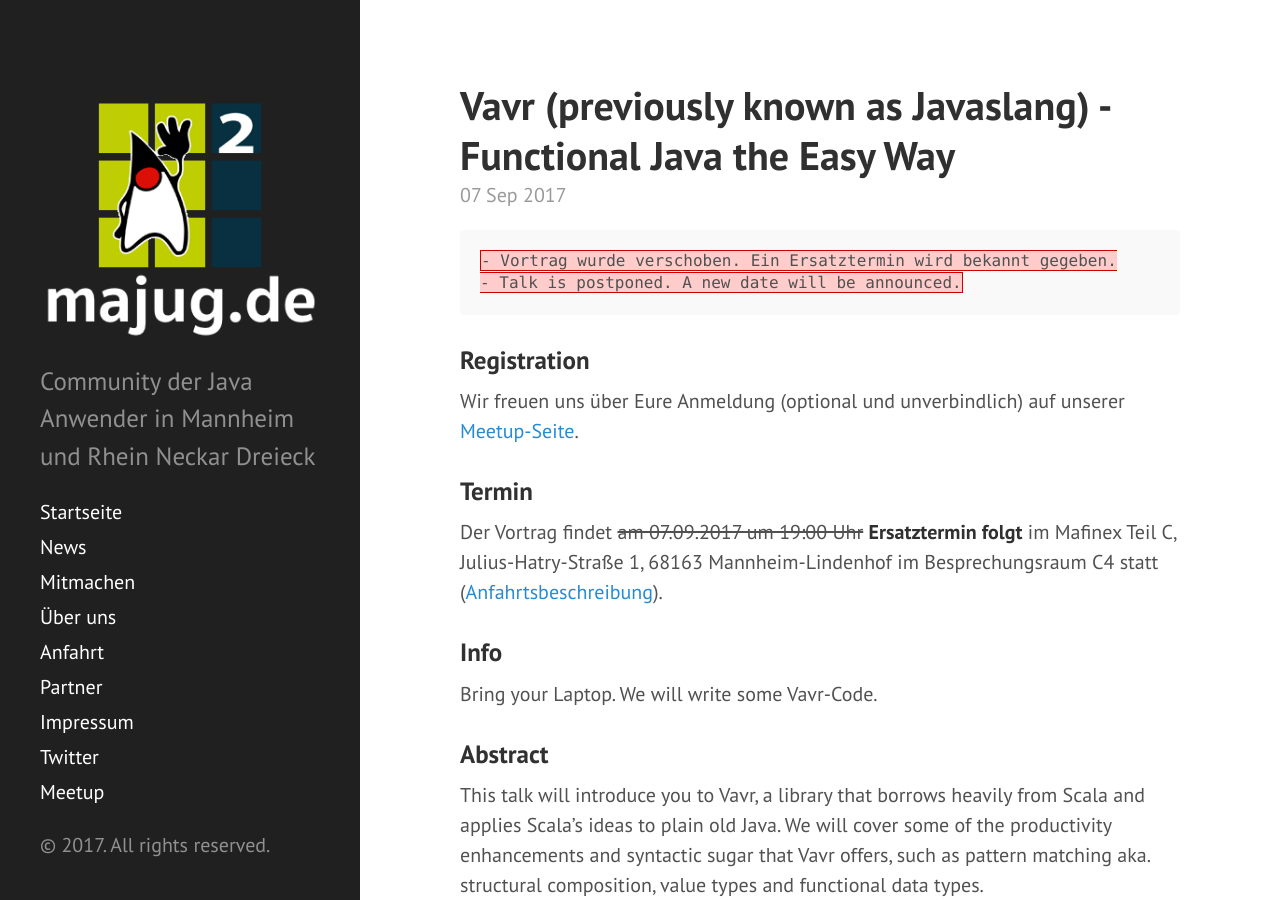
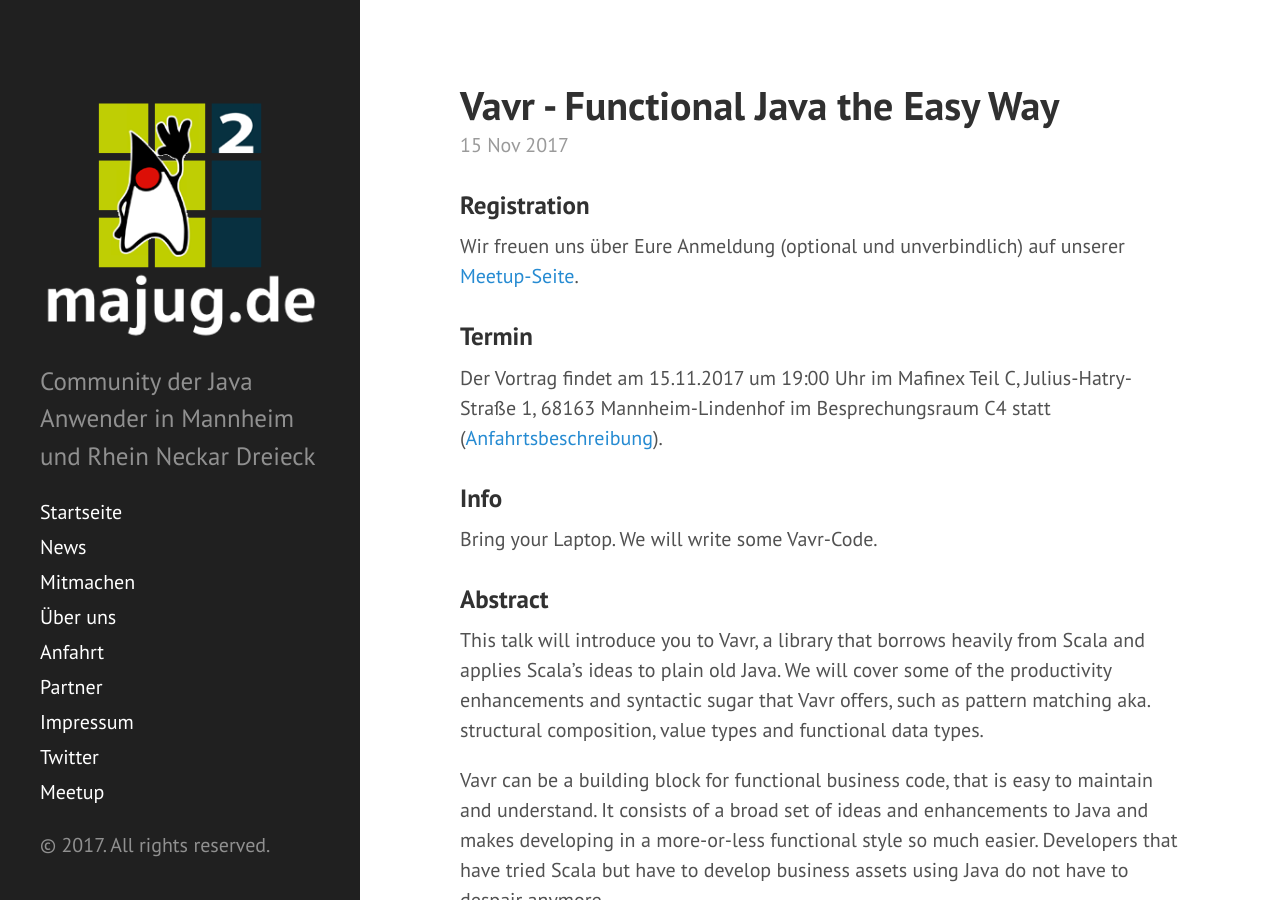
Before and after one commit to majug/majug.github.io, a Jekyll site: the page built from _posts/2017-11-15-vavr-functional-java-the-easy-way.md, in a window 1280 px wide and 900 px high. Built offline with Jekyll 4.4.1, drawn with Linux system fonts in a browser that asks for light colours.

Commit message:
Moved vavr talk

````diff
--- a/_posts/2017-09-07-Javaslang-Functional-Java-the-Easy-Way.md
+++ b/_posts/2017-11-15-vavr-functional-java-the-easy-way.md
@@ -1,14 +1,10 @@
 ---
 layout: post
-title: Vavr (previously known as Javaslang) - Functional Java the Easy Way
+title: Vavr - Functional Java the Easy Way
 speaker: David Schmitz
 location: "Mafinex Teil C, Julius-Hatry-Straße 1, 68163 Mannheim-Lindenhof"
 state: startpage
 ---
-```diff
-- Vortrag wurde verschoben. Ein Ersatztermin wird bekannt gegeben.
-- Talk is postponed. A new date will be announced.
-```
 
 ### Registration
 
@@ -16,7 +12,7 @@
 
 ### Termin
 
-Der Vortrag findet ~~am 07.09.2017 um 19:00 Uhr~~ **Ersatztermin folgt** im Mafinex Teil C, Julius-Hatry-Straße 1, 68163 Mannheim-Lindenhof im Besprechungsraum C4 statt ([Anfahrtsbeschreibung](http://www.mafinex.de/wp-content/uploads/2013/08/Verkehrsfuehrung_2-BA_ab-Sommer-2013.pdf)).
+Der Vortrag findet am 15.11.2017 um 19:00 Uhr im Mafinex Teil C, Julius-Hatry-Straße 1, 68163 Mannheim-Lindenhof im Besprechungsraum C4 statt ([Anfahrtsbeschreibung](http://www.mafinex.de/wp-content/uploads/2013/08/Verkehrsfuehrung_2-BA_ab-Sommer-2013.pdf)).
 
 ### Info
 
````
